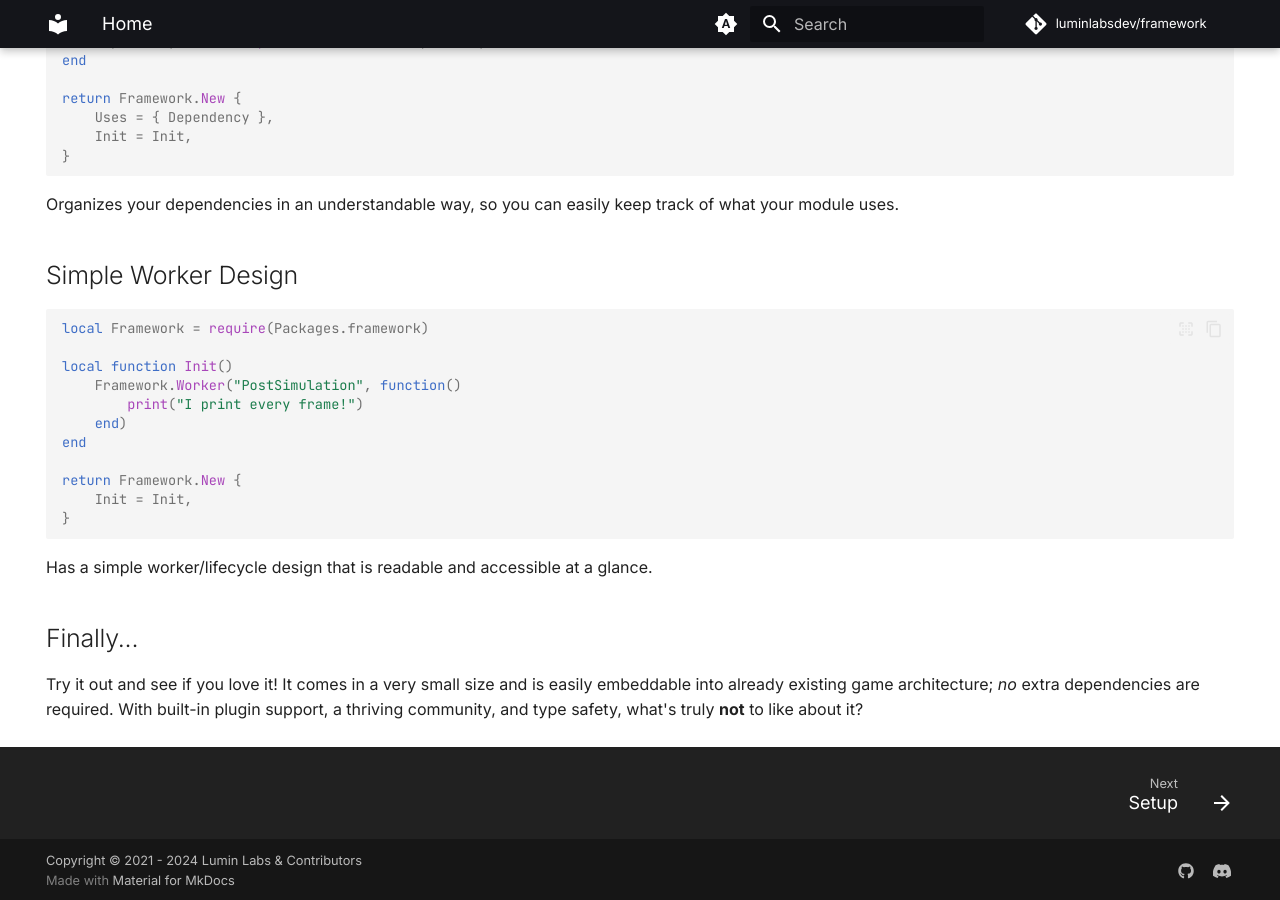
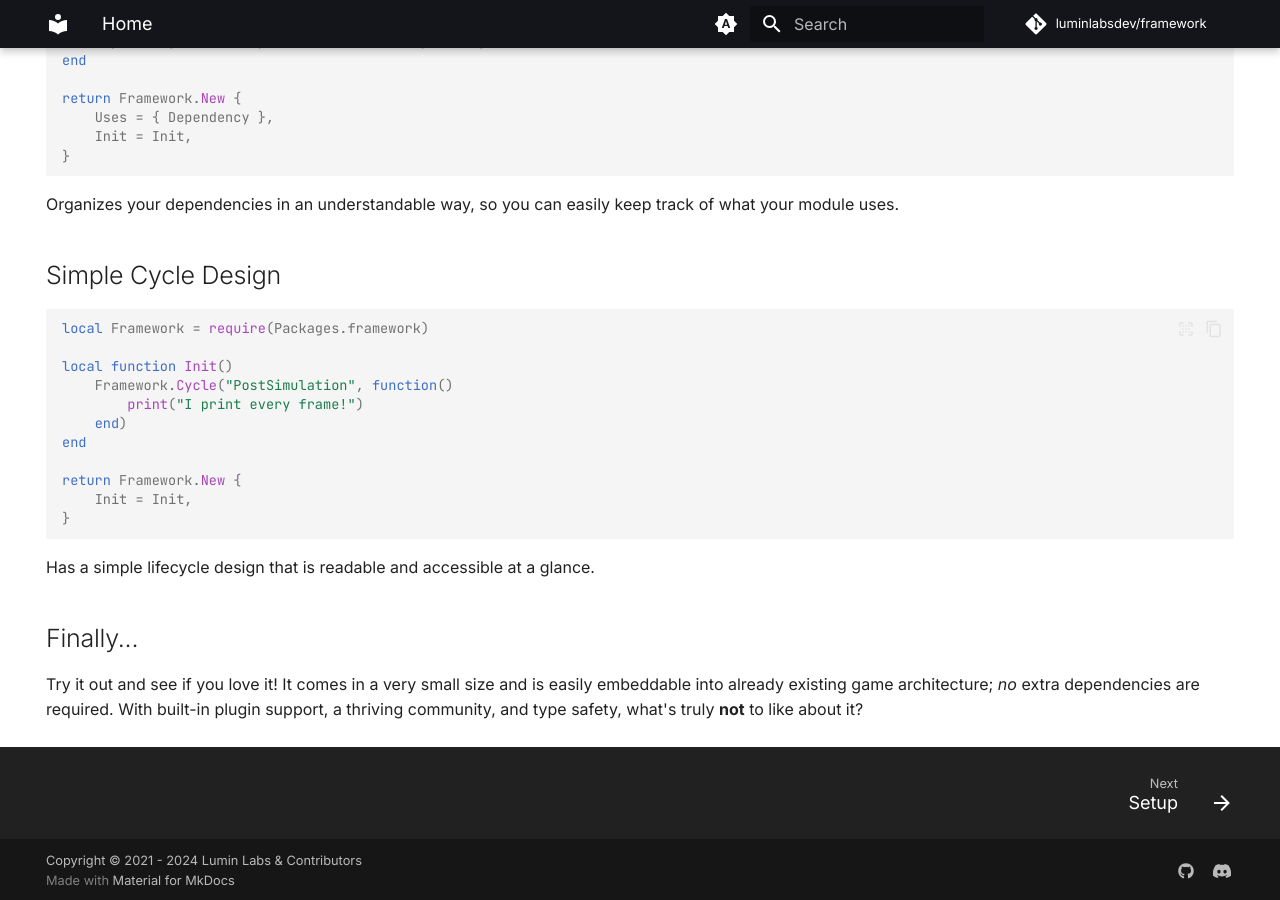
Before and after one commit to luminlabsdev/framework, an MkDocs documentation site: the page built from docs/index.md, in a window 1280 px wide and 900 px high, scrolled down 808 px. Built offline with MkDocs 1.6.1 and Material for MkDocs 9.7.7, drawn with Linux system fonts in a browser that asks for light colours; comment, search, counter and statistics services are not loaded.

Commit message:
update index to reflect change

````diff
--- a/docs/index.md
+++ b/docs/index.md
@@ -44,13 +44,13 @@ return Framework.New {
 
 Organizes your dependencies in an understandable way, so you can easily keep track of what your module uses.
 
-## Simple Worker Design
+## Simple Cycle Design
 
 ```luau
 local Framework = require(Packages.framework)
 
 local function Init()
-    Framework.Worker("PostSimulation", function()
+    Framework.Cycle("PostSimulation", function()
         print("I print every frame!")
     end)
 end
@@ -60,7 +60,7 @@ return Framework.New {
 }
 ```
 
-Has a simple worker/lifecycle design that is readable and accessible at a glance.
+Has a simple lifecycle design that is readable and accessible at a glance.
 
 ## Finally...
 
````
